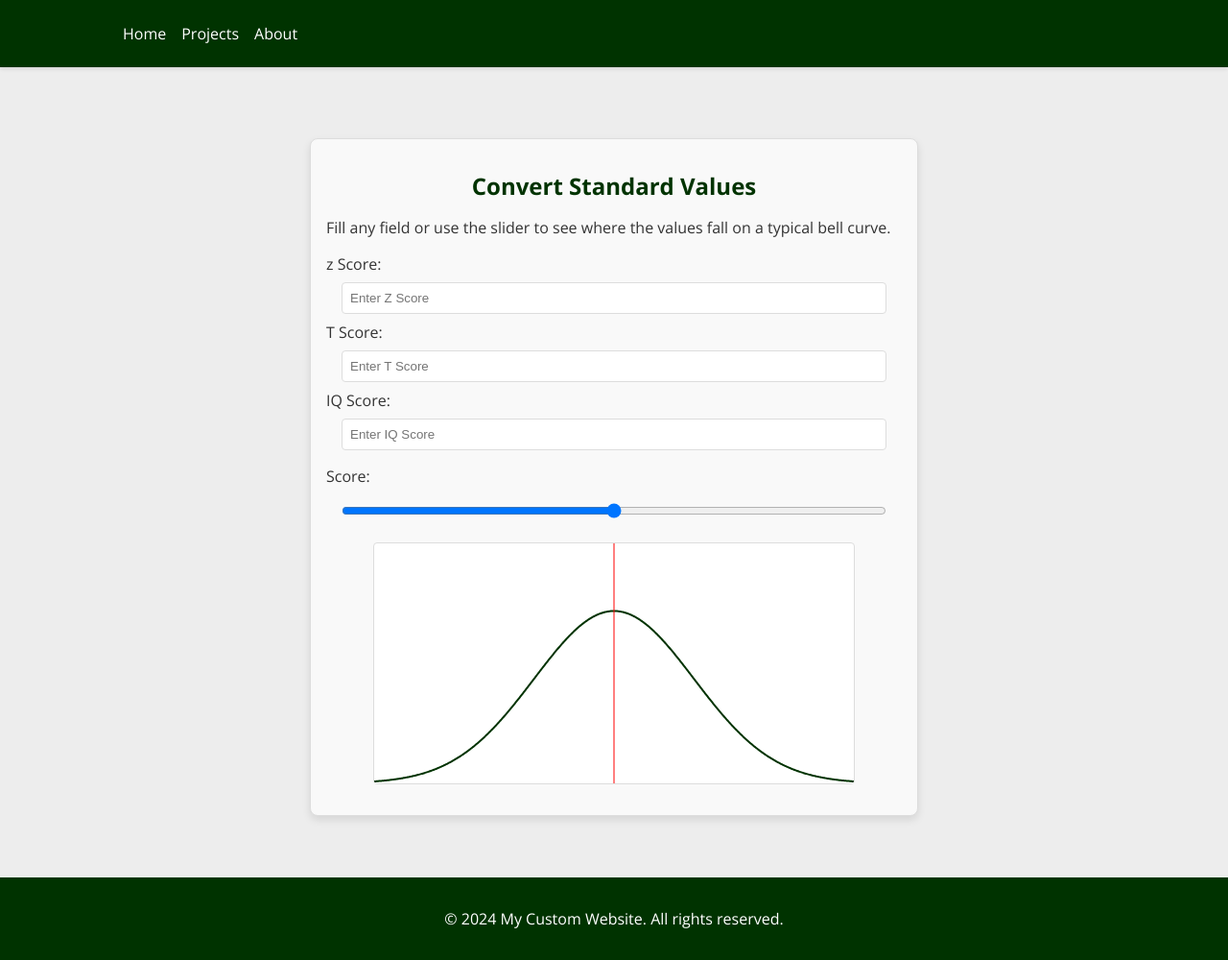
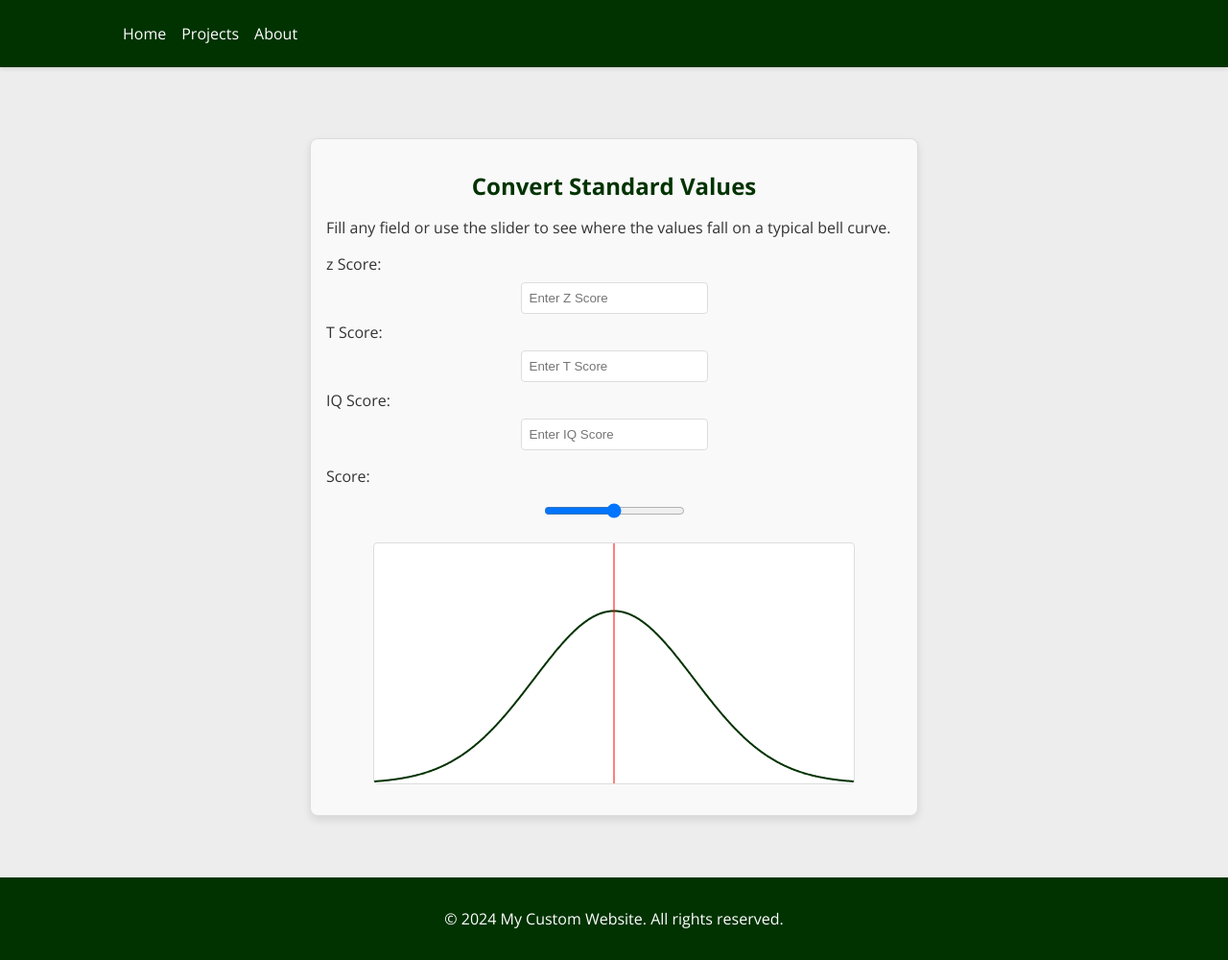
Before and after one commit to schminho/schminho.github.io, a Jekyll site: the page built from projects/convert-standard-values.md, in a window 1280 px wide and 1000 px high. Shown: the whole window at 96% size. Built offline with Jekyll 4.4.1, drawn with Linux system fonts in a browser that asks for light colours.

Commit message:
Update style.css

```diff
--- a/assets/css/style.css
+++ b/assets/css/style.css
@@ -254,7 +254,7 @@ footer {
 
 #converter-app input,
 #converter-app input[type="range"] {
-    width: calc(100% - 2rem); /* Full width minus padding */
+    /*width: calc(100% - 2rem); /* Full width minus padding */
     margin: 0.5rem auto; /* Centered vertically with spacing */
     padding: 0.5rem; /* Add padding inside the input fields */
     border: 1px solid #ddd;
```
